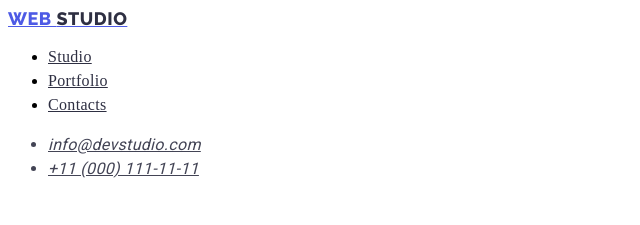
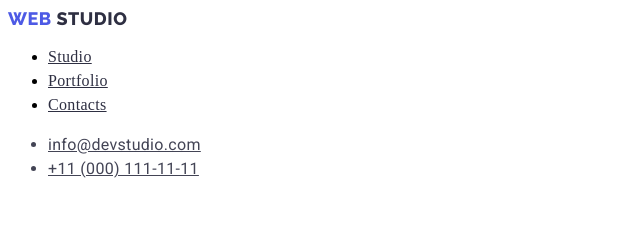
Before and after one commit to barin2010/goit-markup-hw-02, a plain HTML site: page index.html in a window 1280 px wide. Shown: the top 225 px of the page, 0-640 px from the left. Drawn offline with Linux system fonts and the light colour scheme.

Commit message:
connected CSS

```diff
--- a/css/styles.css
+++ b/css/styles.css
@@ -3,7 +3,7 @@
   --secondary-font: "Raleway", sans-serif;
   --primary-black-color: #2e2f42;
   --secondary-black-color: #434455;
-  --basic-white-color: #fff;
+  --basic-white-color: #FFFFFF;
   --secondary-white-color: #f4f4fd;
   --basic-color-logo: #4d5ae5;
   --hover-color: #404bbf;
@@ -23,10 +23,20 @@ body {
 /* .header-menu {
 } */
 
+.link {
+  text-decoration: none;
+}
+
+.list {
+  list-style: none;
+}
+
+
+
 .header-logo {
   color: var(--basic-color-logo);
   font-size: 18px;
-  font-family: Raleway;
+  font-family: var(--secondary-font);
   font-weight: 800;
   line-height: 1.17;
   letter-spacing: 0.54px;
@@ -35,12 +45,13 @@ body {
 .header-logo span {
   color: var(--primary-black-color);
   font-size: 18px;
-  font-family: Raleway;
+  font-family: var(--secondary-font);
   font-weight: 800;
   line-height: 1.17;
   letter-spacing: 0.54px;
   text-transform: uppercase;
 }
+
 
 /* .header-list {
 
@@ -78,6 +89,7 @@ body {
   font-family: Roboto;
   line-height: 24px;
   letter-spacing: 0.32px;
+  font-style: normal
 }
 
 /* .address-contacts-tel {
--- a/index.html
+++ b/index.html
@@ -17,30 +17,37 @@
   <body>
     <header class="header">
       <nav class="header-menu">
-        <a class=header-logo href="./index.html">
-          Web <span>Studio</span> </a>
+        <a class="header-logo link" href="./index.html">
+          Web <span>Studio</span>
         </a>
+
         <ul class="header-list">
           <li class="header-list-menu">
-            <a class="header-menu-item" href="./index.html" >Studio</a>
+            <a class="header-menu-item list" href="./index.html">Studio</a>
           </li>
           <li class="header-list-menu">
-            <a class="header-menu-item" href="./portfolio.html" >Portfolio</a>
+            <a class="header-menu-item list" href="./portfolio.html"
+              >Portfolio</a
+            >
           </li>
           <li class="header-list-menu">
-            <a class="header-menu-item" href="" >Contacts</a>
+            <a class="header-menu-item list" href="">Contacts</a>
           </li>
         </ul>
       </nav>
       <address class="header-address">
         <ul class="address">
           <li class="address-contacts">
-            <a class="address-contacts-mail"  href="mailto:info@devstudio.com"
+            <a
+              class="address-contacts-mail list"
+              href="mailto:info@devstudio.com"
               >info@devstudio.com</a
             >
           </li>
           <li class="address-contacts">
-            <a class="address-contacts-tel" href="tel:+110001111111" >+11 (000) 111-11-11</a>
+            <a class="address-contacts-tel list" href="tel:+110001111111"
+              >+11 (000) 111-11-11</a
+            >
           </li>
         </ul>
       </address>
@@ -48,8 +55,8 @@
     <!-- main -->
     <main class="main-contaner">
       <section class="business">
-        <h1 class="business-logo" >Effective Solutions for Your Business</h1>
-        <button type="button"class="business-button" >Order Service</button>
+        <h1 class="business-logo">Effective Solutions for Your Business</h1>
+        <button type="button" class="business-button">Order Service</button>
       </section>
 
       <!-- strategy -->
@@ -105,7 +112,7 @@
 
       <!-- team -->
       <section class="team">
-        <h2  class="team-team">Our Team</h2>
+        <h2 class="team-team">Our Team</h2>
         <ul class="team-list">
           <li class="team-images">
             <img src="./images/img4.jpg" width="264" alt="Mark" />
@@ -131,8 +138,7 @@
       </section>
     </main>
     <footer class="footer">
-      <a class="footer-logo" href="./index.html" >
-          Web <span>Studio</span>
+      <a class="footer-logo" href="./index.html"> Web <span>Studio</span></a>
       <p class="footer-text">
         Increase the flow of customers and sales for your business with digital
         marketing & growth solutions.
```
